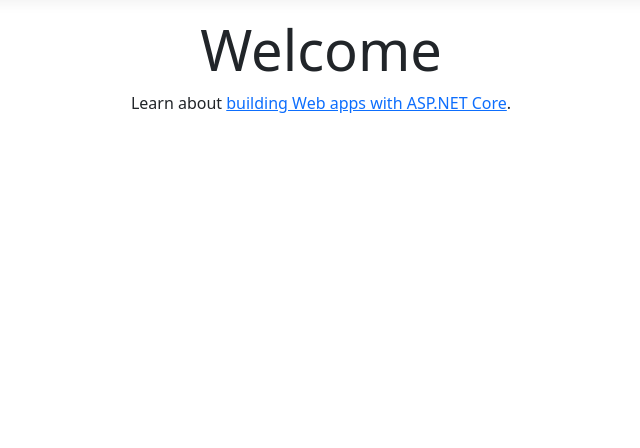
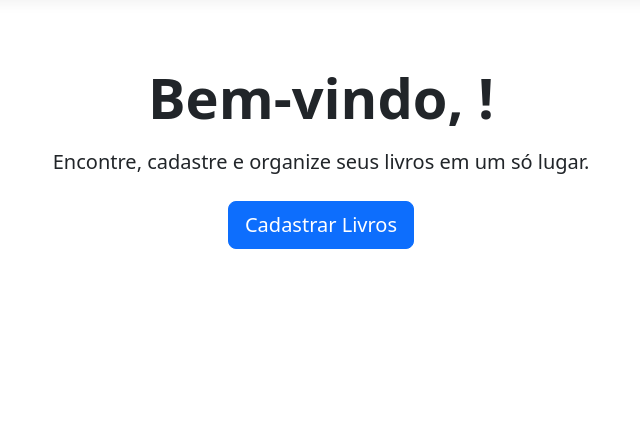
Before and after one commit to SQUADlivraria/Livraria, an ASP.NET Core app: page / in a window 1280 px wide. Shown: the part 57-505 px from the top of the page, without its empty margins (319-959 px from the left). Run offline with ASP.NET Core 8, Linux system fonts and the light colour scheme; style sheets or scripts are compiled from the project's sources.

Commit message:
feat: personaliza pagina inicial da livraria

```diff
--- a/Livraria/Views/Home/Index.cshtml
+++ b/Livraria/Views/Home/Index.cshtml
@@ -1,8 +1,23 @@
 @{
-    ViewData["Title"] = "Home Page";
+    ViewData["Title"] = "Início";
 }
 
-<div class="text-center">
-    <h1 class="display-4">Welcome</h1>
-    <p>Learn about <a href="https://learn.microsoft.com/aspnet/core">building Web apps with ASP.NET Core</a>.</p>
+<div class="container py-5">
+    <div class="text-center">
+        <h1 class="display-4 fw-bold">
+            Bem-vindo, @User.Identity?.Name!
+        </h1>
+
+        <p class="lead mt-3">
+            Encontre, cadastre e organize seus livros em um só lugar.
+        </p>
+
+        <div class="mt-4">
+            <a asp-controller="Livro"
+               asp-action="Cadastrar"
+               class="btn btn-primary btn-lg">
+                Cadastrar Livros
+            </a>
+        </div>
+    </div>
 </div>
```
